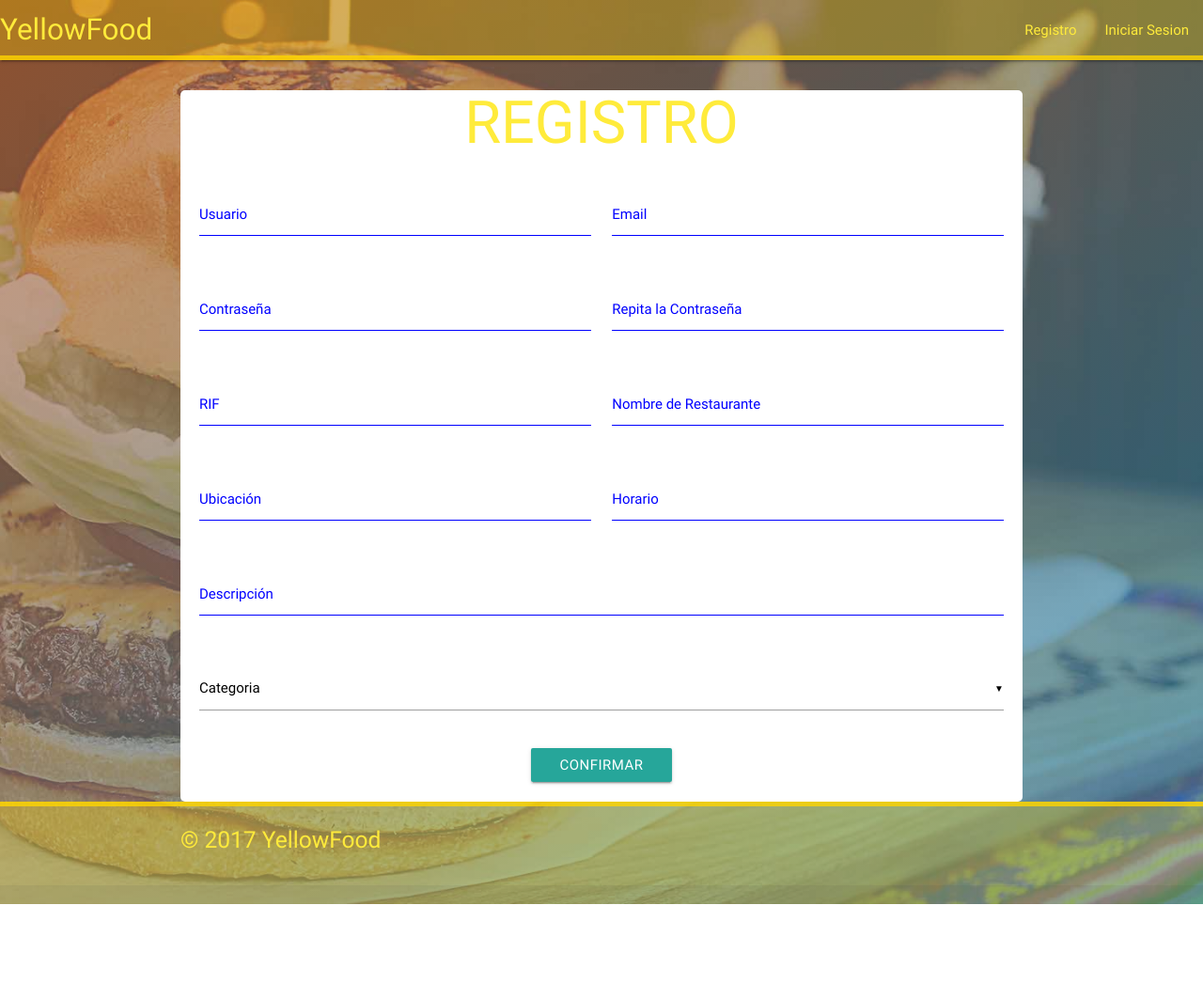
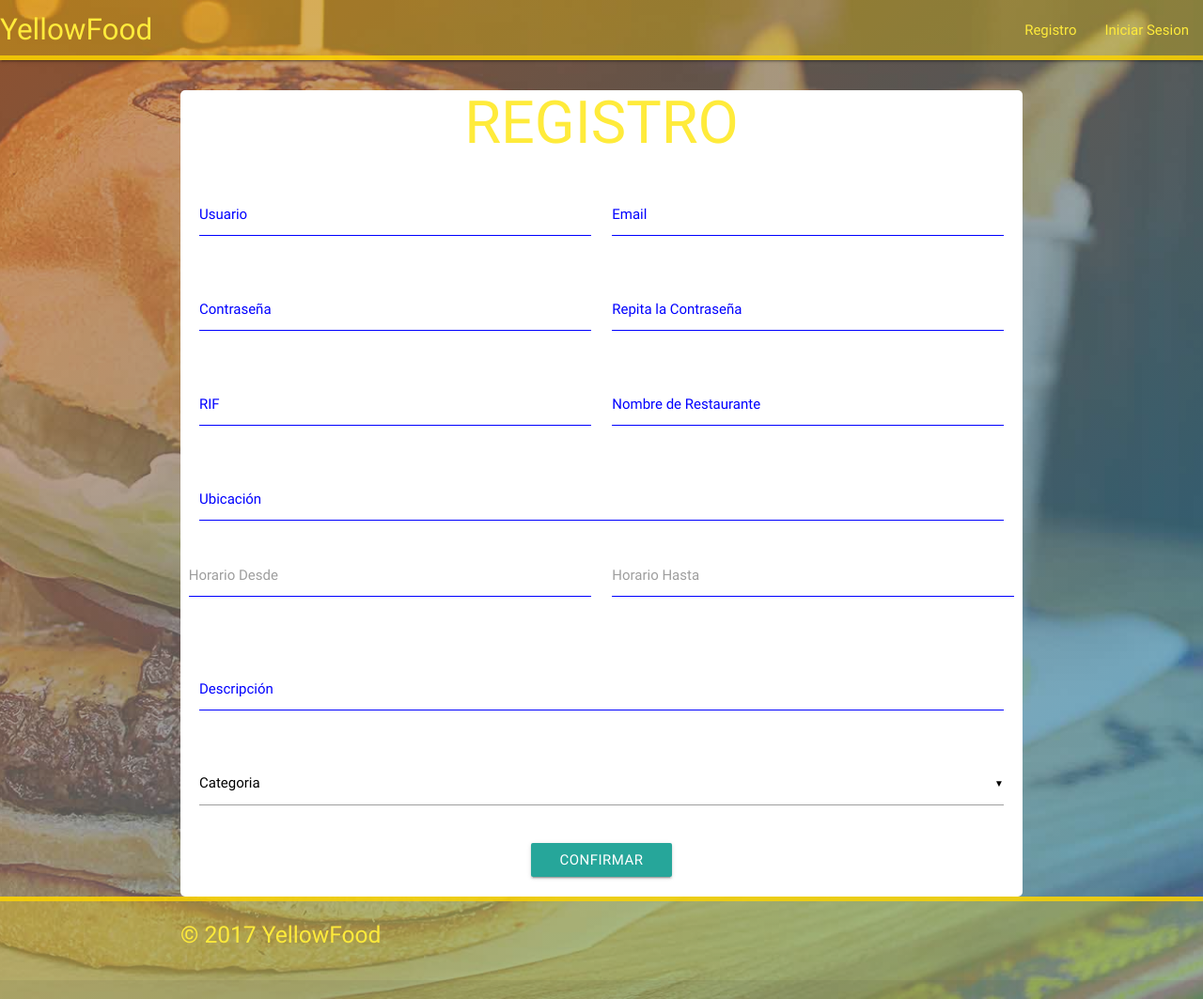
Before and after one commit to droska/yellowfood, a PHP site: page /register.php in a window 1280 px wide. Shown: the whole page at 94% size. Before the commit the page ends 962 px from the top, so only its background shows below. Run offline with PHP 8.4, Linux system fonts and the light colour scheme; data that the repository does not hold is empty; some libraries are stand-ins or nearby versions.

Commit message:
Añadido Horario Validado

```diff
--- a/js/init.js
+++ b/js/init.js
@@ -1,3 +1,15 @@
 $(document).ready(function() {
 	$('select').material_select();
 });
+
+$('.timepicker').pickatime({
+    default: 'now', // Set default time: 'now', '1:30AM', '16:30'
+    fromnow: 0,       // set default time to * milliseconds from now (using with default = 'now')
+    twelvehour: true, // Use AM/PM or 24-hour format
+    donetext: 'OK', // text for done-button
+    cleartext: 'Clear', // text for clear-button
+    canceltext: 'Cancel', // Text for cancel-button
+    autoclose: false, // automatic close timepicker
+    ampmclickable: true, // make AM PM clickable
+    aftershow: function(){} //Function for after opening timepicker
+  });
--- a/register.php
+++ b/register.php
@@ -8,13 +8,7 @@
   <link href="https://fonts.googleapis.com/icon?family=Material+Icons" rel="stylesheet">
   <link href="css/materialize.css" type="text/css" rel="stylesheet" media="screen,projection"/>
   <link href="css/style.css" type="text/css" rel="stylesheet" media="screen,projection"/>
-  <script src="js/jquery-3.2.1.min.js"></script>
-  <script type="text/javascript" src="js/materialize.min.js"></script>
-  <script type="text/javascript" src="js/jquery.validate.min.js"></script>
-  <script type="text/javascript" src="js/validation.js"></script>
-  <script src="https://maps.googleapis.com/maps/api/js?key=AIzaSyAF2-ozzHTCK6Snz8KqJ-RSPhmdInZdLjI&libraries=places&callback=initAutocomplete" async defer></script>
-  <script src="js/maps.js"></script>
-  <script src="js/init.js"></script>
+
 </head>
 
 <body>
@@ -79,14 +73,22 @@
           </div>
         </div>
         <div class="row">
-          <div class="input-field col s12 m6">
+          <div class="input-field col s12 m12">
           <input name="ubicacion" id="ubicacion" type="text" class="validate" onFocus="geolocate()">
           <label for="ubicacion">Ubicación</label>
           </div>
-          <div class="input-field col s12 m6">
-          <input name="horario" id="horario" type="text" class="validate">
-          <label for="horario">Horario</label>
+
+          <div class="row">
+            <div class="input-field col m6">
+                <input type="text" class="timepicker">
+                <label for="horario">Horario Desde</label>
+            </div>
+            <div class="input-field col m6">
+              <input type="text" class="timepicker">
+              <label for="horario">Horario Hasta</label>
+            </div>
           </div>
+
         </div>
         <div class="row">
           <div class="input-field col s12">
@@ -146,5 +148,12 @@
   </footer>
   </div>
   </div>
+  <script src="js/jquery-3.2.1.min.js"></script>
+  <script type="text/javascript" src="js/materialize.min.js"></script>
+  <script type="text/javascript" src="js/jquery.validate.min.js"></script>
+  <script type="text/javascript" src="js/validation.js"></script>
+  <script src="https://maps.googleapis.com/maps/api/js?key=AIzaSyAF2-ozzHTCK6Snz8KqJ-RSPhmdInZdLjI&libraries=places&callback=initAutocomplete" async defer></script>
+  <script src="js/maps.js"></script>
+  <script src="js/init.js"></script>
 </body>
 </html>
```
